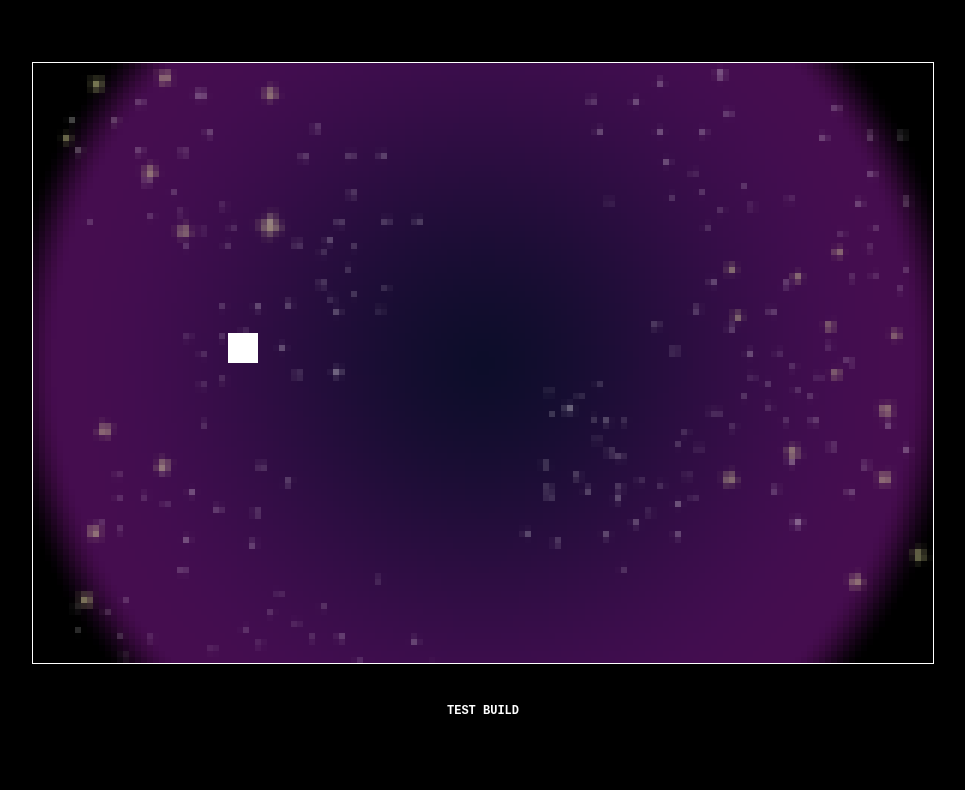
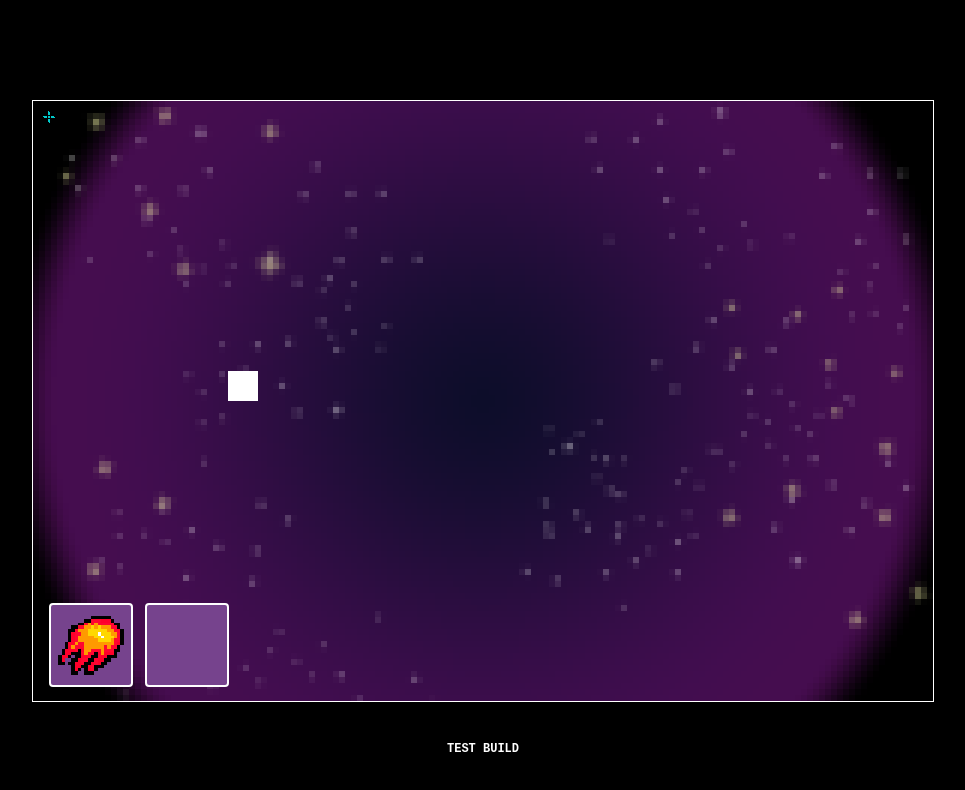
Before and after one commit to spacetimed/Project-Astro, a plain HTML site: page game/index.html in a window 1280 px wide. Shown: the whole page, without its empty margins (157-1122 px from the left). Drawn offline with Linux system fonts and the light colour scheme.

Commit message:
Crosshair and ability foundation, code clean-up

```diff
--- a/game/index.html
+++ b/game/index.html
@@ -1,18 +1,15 @@
 <!DOCTYPE html>
 <html>
     <head>
+        <meta charset="utf-8">
         <link rel="stylesheet" href="styles/stylesheet.css" />
     </head>
     <body>
-        <center>
-            <br>
-            <br>
-            <br>
-            <div id="canvasContainer">
-                <canvas id="gameContainer"></canvas>
-            </div>
-            <h1>Test Build</h1>
-        </center>
+        <div class="astroContainer">
+            <!--<div class="astroHud"><div class="astroAbility"></div><div class="astroAbility"></div></div>-->
+            <canvas id="gameContainer" width="900" height="600"></canvas>
+        </div>
+        <h1>Test Build</h1>
     </body>
     <script type="text/javascript" src="scripts/main.js"></script>
 </html>
--- a/game/scripts/main.js
+++ b/game/scripts/main.js
@@ -1,53 +1,52 @@
 var canvas;
 var ctx;
 var initialized = false;
+var currentFrameTime = 0;
+var lastFrameTimestamp = 0;
+
+const GAME_WIDTH = 900;
+const GAME_HEIGHT = 600;
+const SPEED = 500; //Pixels per Second (px/s) -- (will accomodate for differing frametimes [ms])
+const imagePath = 'images/';
+
 var movement = {};
-var player = {};
-
 movement.move_posY = false;
 movement.move_negY = false;
 movement.move_posX = false;
 movement.move_negX = false;
 
-const GAME_WIDTH = 900;
-const GAME_HEIGHT = 600;
-const SPEED = 100; //Pixels per Second (will accomodate for differing frametimes [ms])
+var player = {};
 player.x_size = 30;
 player.y_size = 30;
 
+var crosshair = {};
+
+var resources = {};
+resources.crosshair = imagePath + 'crosshair.png';
+resources.container = {};
+resources.ability1 = {};
+resources.ability2 = {};
+resources.hud = {};
+
 window.addEventListener('DOMContentLoaded', (event) => {
-    document.addEventListener('keydown', keyDownHandler, false);
-    document.addEventListener('keyup', keyUpHandler, false);
     astro();
 });
 
-var first = true;
-var startTime = 0;
-var end = false;
-var startDistance = 0;
+function logger(message)
+{
+    console.log("%c[Astro-Log] %c" + message, "color:red;", "");
+}
+
+function welcomeToAstro()
+{
+    console.log("%cProject-Astro", "color:purple;font-family:'Courier New';font-size:24px;font-weight:700;");
+    logger("Initialization Complete");
+}
 
 function isValidBoundary(direction)
 {
     if( (direction == 'moveUp') && (player.y > player.y_size) )
     {
-        if(end)
-            return;
-        if(first)
-        {
-            startDistance = player.y;
-            startTime = Date.now();
-            console.log("Started");
-            first = false;
-        }
-        const secondsPassed = (Date.now() - startTime) / 1000;
-        if(secondsPassed >= 1)
-        {
-            end = true;
-            const distanceTrav = player.y - startDistance;
-            console.log("Seconds Passed\t" + secondsPassed);
-            console.log("Distance (px)\t" + distanceTrav.toFixed(3));
-            console.log("Frametime (ms)\t" + currentFrameTime);
-        }
         return true;
     }
 
@@ -65,15 +64,12 @@ function isValidBoundary(direction)
     {
         return true;
     }
-
-    console.log("Bad movement");
     return false;
 }
 
 function keyDownHandler(e)
 {
     const key = e.code;
-
     switch(key)
     {
         case 'KeyW':
@@ -89,12 +85,12 @@ function keyDownHandler(e)
             movement.move_posX = true;
             break;
     }
+    return;
 }
 
 function keyUpHandler(e)
 {
     const key = e.code;
-
     switch(key)
     {
         case 'KeyW':
@@ -110,40 +106,8 @@ function keyUpHandler(e)
             movement.move_posX = false;
             break;
     }
+    return;
 }
-
-var currentFrameTime = 0;
-var lastFrameTimestamp = 0;
-
-function astro(timestamp)
-{
-    timestamp = timestamp || 0;
-    currentFrameTime = (timestamp - lastFrameTimestamp); // avg ~0.069
-    lastFrameTimestamp = timestamp;
-
-    canvas = document.getElementById('gameContainer');
-    ctx = canvas.getContext('2d');
-    canvas.width = GAME_WIDTH;
-    canvas.height = GAME_HEIGHT;
-
-    if(!initialized)
-    {
-        player.x = GAME_WIDTH / 4;
-        player.y = GAME_HEIGHT / 2;
-        initialized = true;
-    }
-
-    handleMovement();
-    renderPlayer();
-
-    window.requestAnimationFrame(astro);
-}
-
-//With a frametime of 6.9ms, (0.069 s)
-//to move 10px per sec?
-//How much should you move in a given frame to move 10 pixels in 1 second?
-// X = 10*0.069 <--- Move this amount in each frame.
-//         ^ currentFrameTime
 
 function handleMovement()
 {
@@ -174,12 +138,73 @@ function handleMovement()
     } else {
         movement.move_negX = false;
     }
-
-
+    return;
 }
 
 function renderPlayer()
 {
     ctx.fillStyle = 'white';
     ctx.fillRect(player.x - player.x_size, player.y - player.y_size, player.x_size, player.y_size);
+    return;
 }
+
+function renderCrosshair()
+{
+    if(crosshair.constructor.name == 'HTMLImageElement')
+    {
+        ctx.drawImage(crosshair, 10, 10);
+        return true;
+    }
+    return false;
+}
+
+function boot()
+{
+    player.x = GAME_WIDTH / 4;
+    player.y = GAME_HEIGHT / 2;
+    crosshair = new Image();
+    crosshair.src = resources.crosshair;
+    crosshair.addEventListener('load', function() {
+        renderCrosshair();
+    }, false);
+
+    resources.container = document.getElementsByClassName('astroContainer')[0];
+    resources.hud = document.createElement('div');
+    resources.ability1 = document.createElement('div');
+    resources.ability2 = document.createElement('div');
+
+    resources.hud.className = 'astroHud';
+    resources.ability1.className = 'astroAbility';
+    resources.ability2.className = 'astroAbility';
+
+    resources.hud.append(resources.ability1);
+    resources.hud.append(resources.ability2);
+    resources.container.prepend(resources.hud);
+
+    document.addEventListener('keydown', keyDownHandler, false);
+    document.addEventListener('keyup', keyUpHandler, false);
+
+    initialized = true;
+    welcomeToAstro();
+}
+
+function astro(timestamp)
+{
+    timestamp = timestamp || 0;
+    currentFrameTime = (timestamp - lastFrameTimestamp); // avg ~0.069 @ 144hz
+    lastFrameTimestamp = timestamp;
+
+    canvas = document.getElementById('gameContainer');
+    ctx = canvas.getContext('2d');
+    canvas.width = GAME_WIDTH;
+    canvas.height = GAME_HEIGHT;
+
+    if(!initialized)
+        boot();
+
+    window.requestAnimationFrame(astro);
+
+    handleMovement();
+    renderPlayer();
+    renderCrosshair();
+}
--- a/game/styles/stylesheet.css
+++ b/game/styles/stylesheet.css
@@ -1,18 +1,66 @@
 body {
     background-color:#000;
+    text-align:center;
 }
 
-#canvasContainer {
+.astroContainer {
     width:900px;
     height:600px;
     box-shadow:0px 3px 12px rgba(0,0,0,0.1);
     border:1px solid #fff;
+    margin:0 auto;
+    position:relative;
+    margin-top:100px;
 }
 
-#gameContainer {
+.astroContainer .astroHud {
+    position:absolute;
+    bottom:0;
+    left:0;
+    width:900px;
+    height:112px;
+    z-index:20;
+    display:flex;
+    align-items:center;
+    flex-direction:row;
+    padding:16px;
+    box-sizing:border-box;
+}
+
+.astroContainer .astroHud .astroAbility {
+    cursor:pointer;
+    width:80px;
+    height:80px;
+    background-color:#76438d;
+    border:2px solid rgb(255, 255, 255);
+    border-radius:4px;
+}
+
+.astroContainer .astroHud .astroAbility:last-of-type {
+    margin-left:12px;
+}
+
+.astroContainer .astroHud .astroAbility:hover {
+    filter:brightness(110%);
+}
+
+.astroContainer .astroHud .astroAbility:active {
+    filter:brightness(180%);
+    transform:scale(110%);
+}
+
+.astroContainer .astroHud .astroAbility:first-of-type {
+    background-image:url('../images/fireball.png');
+    background-repeat:no-repeat;
+    background-size:66px 59px;
+    background-position:center;
+}
+
+.astroContainer #gameContainer {
     background-image:url('../images/backdrop.png');
     background-repeat:no-repeat;
     background-color:#000;
+    z-index:10;
 }
 
 h1 {
```
Also changed, not shown: game/images/crosshair.png (added), game/images/fireball.png (added).
